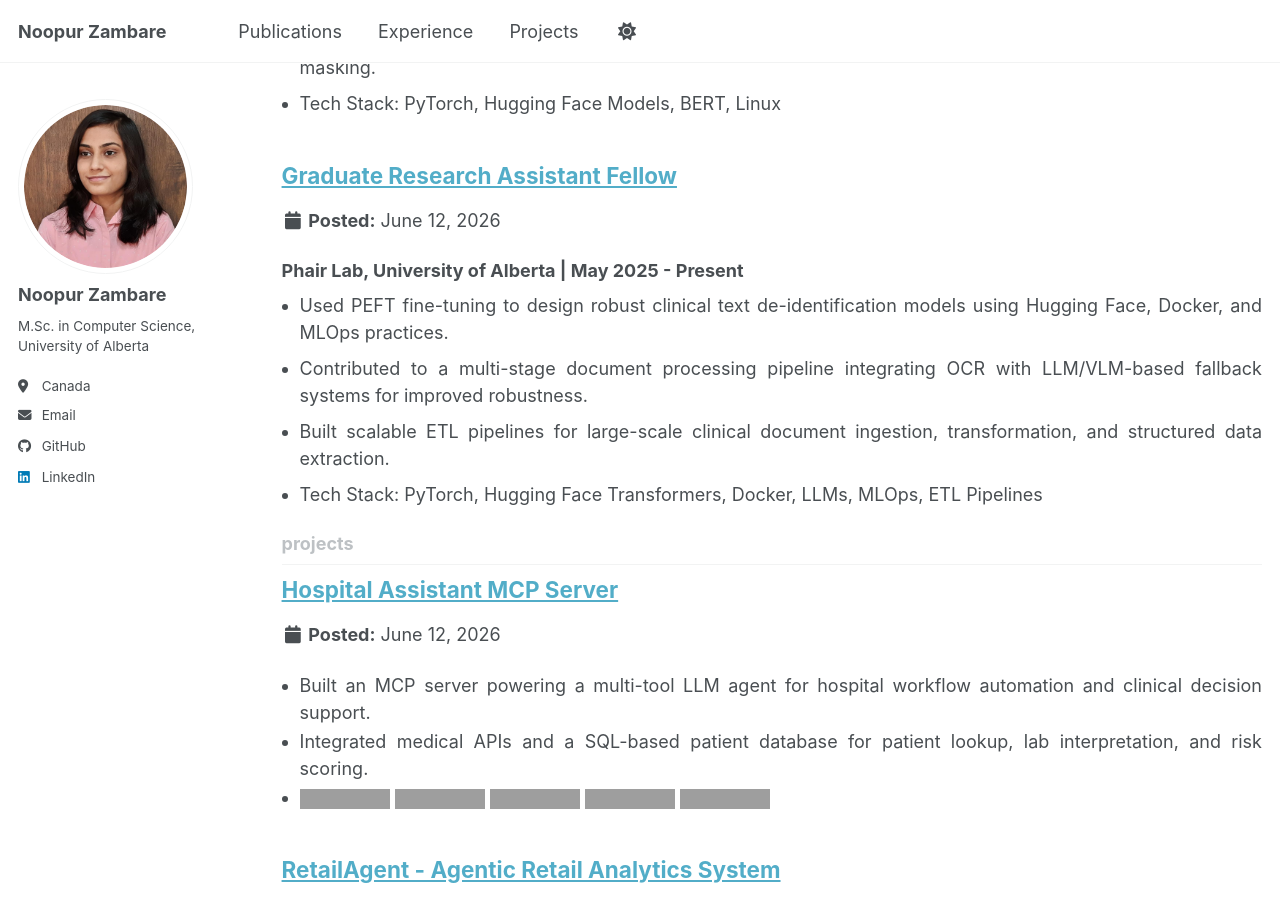
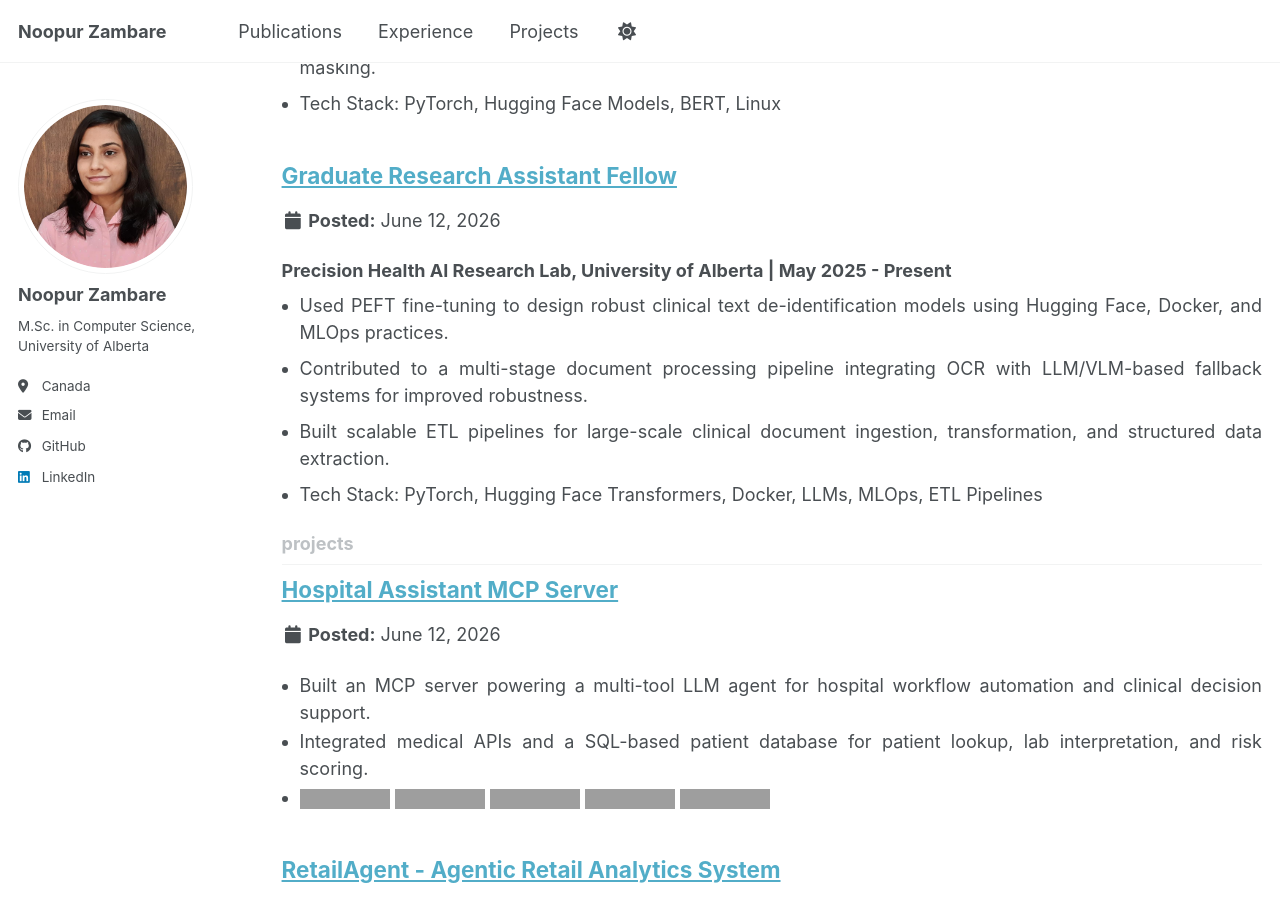
Before and after one commit to noopur-zambare/noopur-zambare.github.io, a Jekyll site: the page built from _pages/collection-archive.html, in a window 1280 px wide and 900 px high, scrolled down 2760 px, cut to the strip 0-900 px from the top of the window. Built offline with Jekyll 4.4.1, drawn with Linux system fonts in a browser that asks for light colours; a script bundle is joined from its source files by our own code; library files that are not in the unit come from our copies; grey boxes are pictures that could not be loaded.

Commit message:
experience updated

```diff
--- a/_experience/2026-05-uofa-gra.md
+++ b/_experience/2026-05-uofa-gra.md
@@ -3,7 +3,7 @@ title: "Graduate Research Assistant Fellow"
 excerpt: "<div style='text-align: justify;'>
 
 <b>
-Phair Lab, University of Alberta | May 2025 - Present
+Precision Health AI Research Lab, University of Alberta | May 2025 - Present
 </b>
 
 <ul style='margin:8px 0 2px 0; padding-left:18px;'>
```
